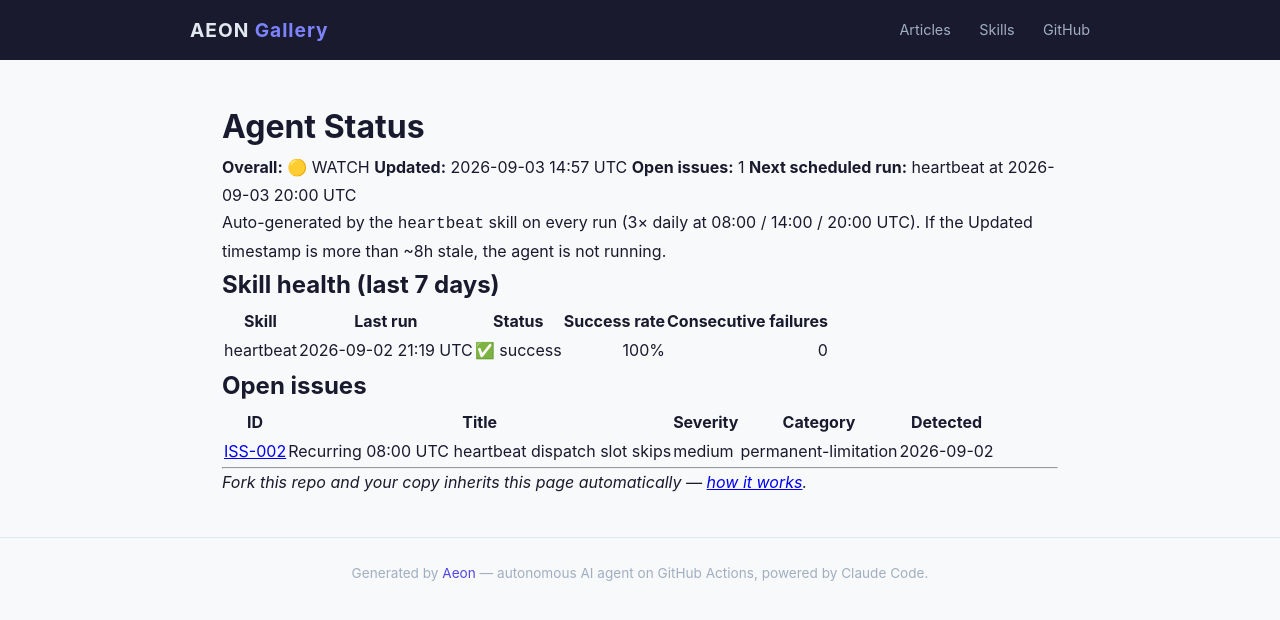
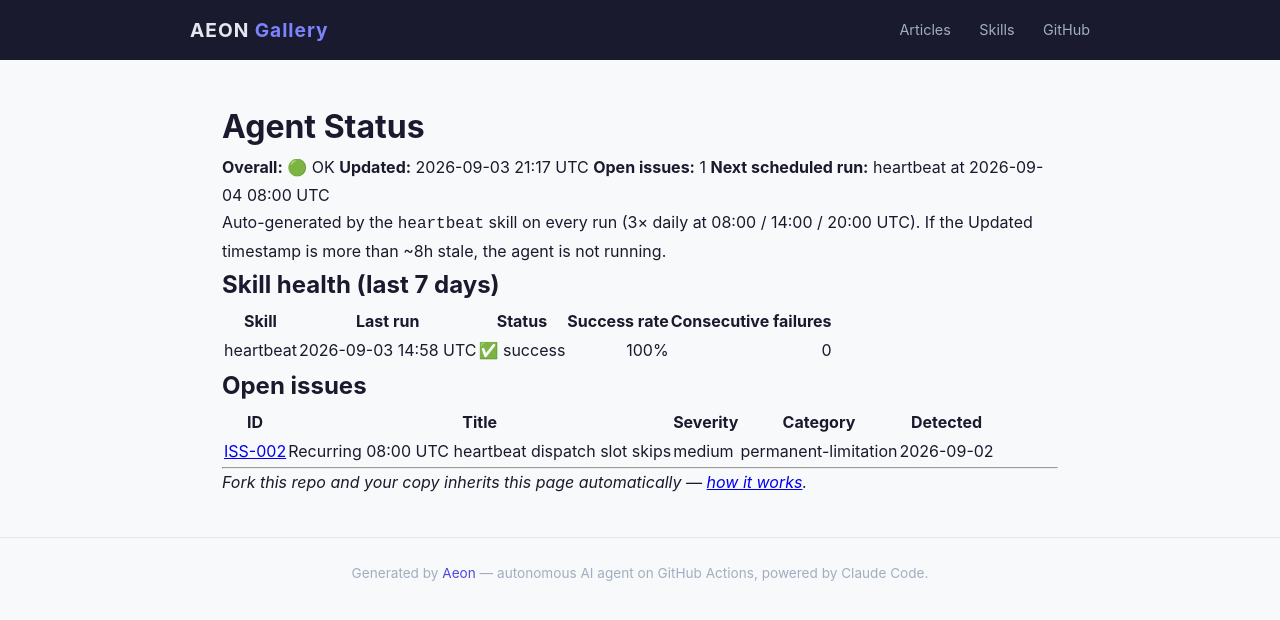
Before and after one commit to amaz98/maz-aeon, a Jekyll site: the page built from docs/status.md, in a window 1280 px wide. Shown: the top 620 px of the page. Built offline with Jekyll 4.4.1, drawn with Linux system fonts in a browser that asks for light colours.

Commit message:
chore(heartbeat): auto-commit 2026-09-03

```diff
--- a/docs/status.md
+++ b/docs/status.md
@@ -6,10 +6,10 @@
 
 # Agent Status
 
-**Overall:** 🟡 WATCH
-**Updated:** 2026-09-03 14:57 UTC
+**Overall:** 🟢 OK
+**Updated:** 2026-09-03 21:17 UTC
 **Open issues:** 1
-**Next scheduled run:** heartbeat at 2026-09-03 20:00 UTC
+**Next scheduled run:** heartbeat at 2026-09-04 08:00 UTC
 
 Auto-generated by the `heartbeat` skill on every run (3× daily at 08:00 / 14:00 / 20:00 UTC). If the Updated timestamp is more than ~8h stale, the agent is not running.
 
@@ -17,7 +17,7 @@
 
 | Skill | Last run | Status | Success rate | Consecutive failures |
 |-------|----------|--------|-------------:|---------------------:|
-| heartbeat | 2026-09-02 21:19 UTC | ✅ success | 100% | 0 |
+| heartbeat | 2026-09-03 14:58 UTC | ✅ success | 100% | 0 |
 
 ## Open issues
 
--- a/memory/token-usage.csv
+++ b/memory/token-usage.csv
@@ -265,3 +265,4 @@
 2026-09-02,heartbeat,claude-opus-4-7,14,13170,465604,46866
 2026-09-02,heartbeat,claude-opus-4-7,12,6764,329109,39496
 2026-09-03,heartbeat,claude-opus-4-7,13,5687,383029,37907
+2026-09-03,heartbeat,claude-opus-4-7,21,5256,734930,35875
```
Also changed, not shown: memory/logs/2026-09-03.md (+11 -0 lines), .outputs/heartbeat.md.
